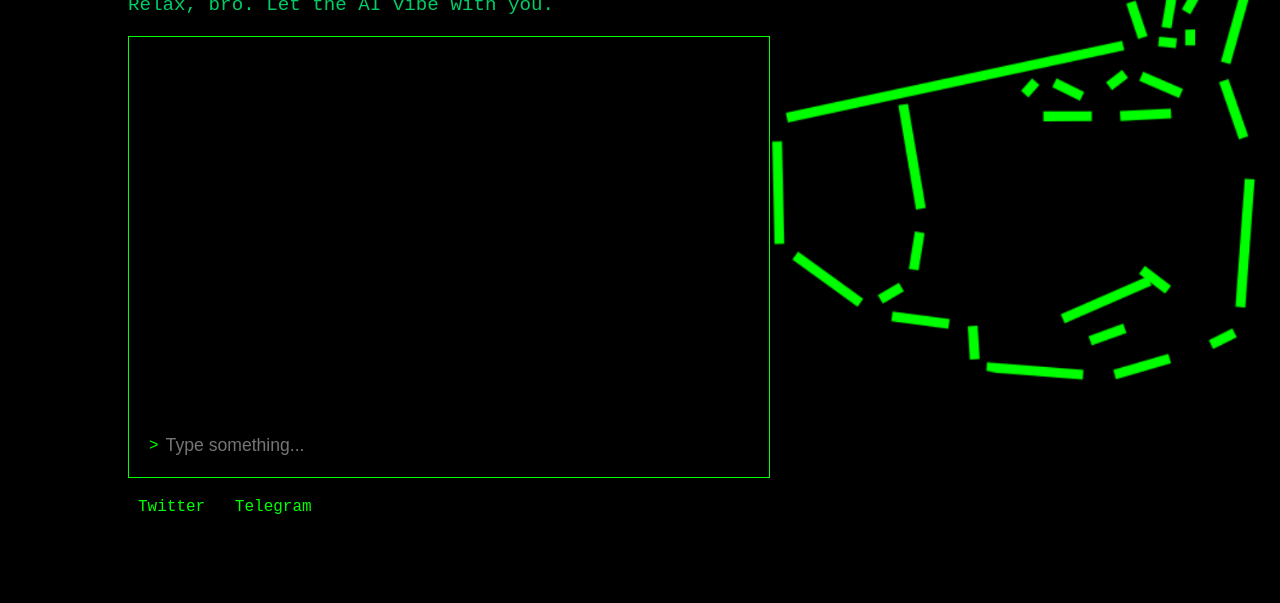
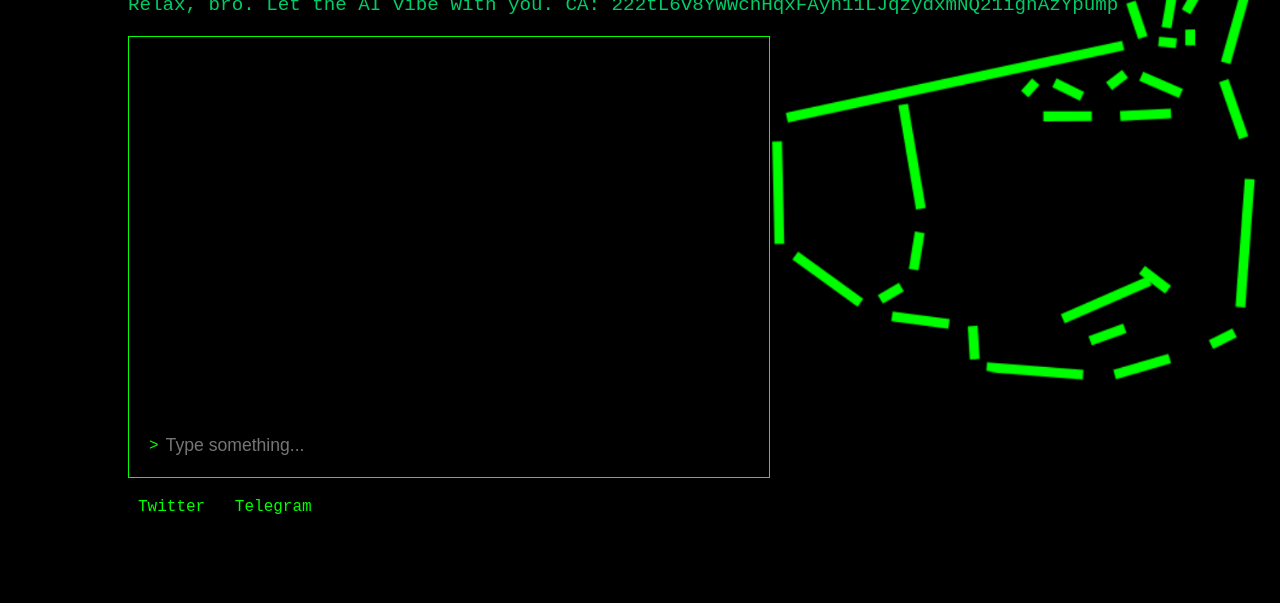
Before and after one commit to Alleyhustler/chill-guy-terminal, a plain HTML site: page index.html in a window 1280 px wide. Shown: the part 197-800 px from the top of the page. Drawn offline with Linux system fonts and the light colour scheme.

Commit message:
Update index.html

```diff
--- a/index.html
+++ b/index.html
@@ -10,7 +10,7 @@
     <div class="background"></div>
     <div class="container">
         <h1 class="title">Terminal of chillguy</h1>
-        <p class="subtitle">Relax, bro. Let the AI vibe with you.</p>
+        <p class="subtitle">Relax, bro. Let the AI vibe with you. CA: 222tL6v8YWWchHqxFAyn11LJqzydxmNQ21ignAzYpump</p>
 
         <div class="terminal">
             <div id="output"></div>
```
